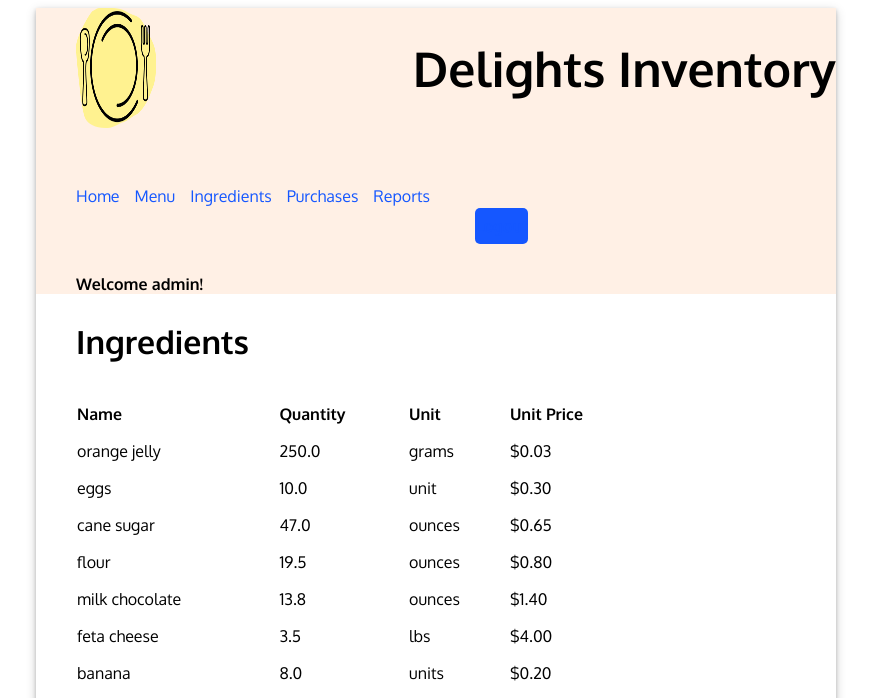
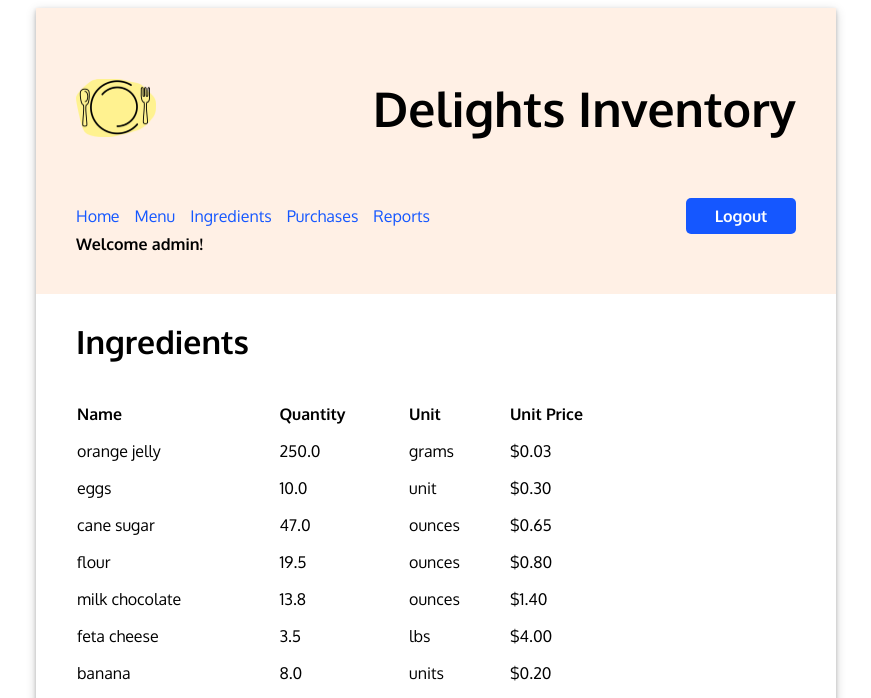
Before and after one commit to andfhamilton/djangodelights, a Django app: page / in a window 1280 px wide. Shown: the top 698 px of the page, without its empty margins (204-1075 px from the left). Run offline with Django 4.2, Linux system fonts and the light colour scheme; a user stored in the database is signed in; data comes from the database, SQL or seed files in the repository; both versions use the stored data as it was after the commit.

Commit message:
layout updates

```diff
--- a/inventory/static/routes/style.css
+++ b/inventory/static/routes/style.css
@@ -1,7 +1,9 @@
+/* Base Styles */
 body {
     font-family: 'Oxygen', sans-serif;
 }
 
+/* Form Elements */
 input, select {
     width: 100%;
     padding: 12px 20px;
@@ -11,69 +13,72 @@ input, select {
     border-radius: 3px;
 }
 
+/* Buttons and Inputs */
+input[type=submit], button, .logout, .logout-button {
+    background-color: #1557FF;
+    color: white;
+    border: 0px;
+    border-radius: 5px;
+    padding: 12px 20px;
+    font-weight: bold;
+    font-size: 1em;
+    text-decoration: none;
+    text-align: center;
+    height: max-content;
+    width: auto;
+}
+
+input[type=submit], button {
+    width: 100%;
+    margin: 50px 0 8px;
+}
+
+main form input[type=submit] {
+    width: max-content;
+}
+
+.logout-button {
+    display: inline-block;
+    margin-top: 5px;
+    padding: 10px;
+    background: #109ae5;
+}
+
+.logout {
+    height: max-content;
+    margin: 30px;
+    padding: 10px;
+}
+
+/* Layout Helpers */
 hr {
     margin: 30px 0;
 }
 
+.clear { clear: both; }
+.right { float: right; }
+.left { float: left; }
+
+/* Header Styles */
 header {
     background-color: #FFF0E5;
     min-height: 200px;
     display: flex;
-    align-items: center;
     flex-direction: column;
     align-items: flex-start;
-    padding-left: 40px;
-}
-.user-info {
-    text-align: right; /* Aligns content to the right */
-    margin-top: 10px; /* Adds space above the container */
+    padding: 40px;
 }
 
-.header-greet {
-    margin: 0; /* Removes default margin */
+header p {
+    font-weight: bold;
 }
 
-.logout-button {
-    display: inline-block; /* Ensures the button is inline with the text */
-    margin-top: 5px; /* Adds space between the username and button */
-    background: #109ae5;
-    padding: 10px;
-    text-align: center;
-    border-radius: 5px;
-    color: white;
-    font-weight: bold;
-    text-decoration: none;
-}
+.header-first-row {
+    width: 100%;
+    display: flex;
+    justify-content: space-between;
+    align-items: center;
 
-main {
-    display: flex;
-    flex-direction: column;
-    padding: 0 40px 20px 40px;
-    justify-content: center;
-}
-
-main h2 {
-    font-size: 2em;
-}
-
-.app {
-    min-width: 800px;
-    max-width: 60%;
-    margin: 0 auto;
-    box-shadow: 0 2px 4px 0 rgba(0, 0, 0, 0.2), 0 3px 10px 0 rgba(0, 0, 0, 0.19);
-}
-
-
-.clear {
-    clear:both;
-}
-
-.right {
-    float: right;
-}
-
-.left {
-    float: left;
 }
 
 .title {
@@ -82,6 +87,76 @@ main h2 {
     margin: auto 0;
 }
 
+.user-info {
+    text-align: right;
+    margin-top: 10px;
+}
+
+.header-greet {
+    margin: 0;
+}
+
+/* Navigation */
+.navbar {
+    margin-top: 30px;
+    display: flex;
+    width: 100%;
+    align-items: center;
+}
+
+.navbar a {
+    text-decoration: none;
+    padding: 8px 0;
+    color: #1557FF;
+    margin-right: 15px;
+}
+.navbar a.logout {
+    display: inline-block;
+    padding: 8px 15px;
+    margin: 0 0 0 auto; /* Push to the right */
+    height: auto;
+    min-width: 80px;
+    color: white;
+    text-align: center;
+    background-color: #1557FF;
+    border-radius: 5px;
+}
+
+.navbar a.logout:hover {
+    border-bottom: none;
+    opacity: 0.9;
+}
+.navbar a:hover, .navbar .current-page {
+    font-weight: bold;
+}
+
+/* Main Content */
+.app {
+    min-width: 800px;
+    max-width: 60%;
+    margin: 0 auto;
+    box-shadow: 0 2px 4px rgba(0, 0, 0, 0.2), 0 3px 10px rgba(0, 0, 0, 0.19);
+}
+
+main {
+    display: flex;
+    flex-direction: column;
+    padding: 0 40px 20px;
+    justify-content: center;
+}
+
+main h2 {
+    font-size: 2em;
+}
+
+main table {
+    text-align: left;
+    border-collapse: separate;
+    border-spacing: 0 15px;
+    width: 80%;
+}
+
+/* Login Form */
 .login-form {
     align-self: center;
     display: flex;
@@ -89,6 +164,10 @@ main h2 {
     flex-direction: column;
     justify-content: start;
     padding: 50px 0;
+}
+
+.login-form form .errorlist {
+    color: red;
 }
 
 form * {
@@ -101,78 +180,29 @@ form label {
     padding-top: 20px;
 }
 
-
-input[type=submit], button {
-    border: 0px;
-    width: 100%;
-    background-color: #1557FF;
-    border-radius: 5px;
-    color: white;
-    margin: 8px 0;
-    padding: 12px 20px;
-    font-size: 1em;
-    margin-top: 50px;
+::placeholder {
+    color: #999;
+    opacity: 1; /* Firefox */
+    font-style: italic;
 }
 
-.login-form form .errorlist {
-    color: red;
+:-ms-input-placeholder { /* Internet Explorer 10-11 */
+    color: #999;
+    font-style: italic;
 }
 
-header p {
-    font-weight: bold;
+::-ms-input-placeholder { /* Microsoft Edge */
+    color: #999;
+    font-style: italic;
 }
 
-.navbar {
-    margin-top: 50px;
-    display: flex;
-    width: 100%;
-}
-
-.navbar a {
-    text-decoration: none;
-    padding: 8px 0;
-    color: #1557FF;
-    margin-right: 15px;
-}
-
-.navbar a:hover, .navbar .current-page {
-    border-bottom: solid 4px #1557FF;
-    border-spacing: 0 15px;
-    font-weight: bold;
-}
-
-main table {
-    text-align: left;
-    border-collapse: separate;
-    border-spacing: 0 15px;
-    width: 80%;
-}
-
-.header-first-row {
-    width: 100%;
-    display: flex;
-    justify-content: space-between;
-}
-
-.logout {
-    height: max-content;
-    text-align: center;
-    text-decoration: none;
-    border: 0px;
-    background-color: #1557FF;
-    border-radius: 5px;
-    color: white;
-    padding: 10px;
-    font-weight: bold;
-    margin: 30px;
-    font-size: 1em;
-}
-
+/* Menu Items */
 .menu-items {
     display: flex;
     flex-wrap: wrap;
     padding: 0;
     justify-content: space-between;
+    list-style-type: none;
 }
 
 .menu-items * {
@@ -190,7 +220,7 @@ main table {
     flex-basis: 45%;
 }
 
-.menu-items, .menu-items ul {
+.menu-items ul {
     list-style-type: none;
 }
 
@@ -213,14 +243,12 @@ main table {
     padding: 5px 0;
 }
 
+/* Links */
 a {
     text-decoration: none;
     color: #1557FF;
 }
+
 a:hover {
     font-weight: bold;
 }
-
-main form input[type=submit] {
-    width: max-content;
-}
```
Also changed, not shown: inventory/templates/registration/login.html (+7 -3 lines), db.sqlite3, 2 other files.
